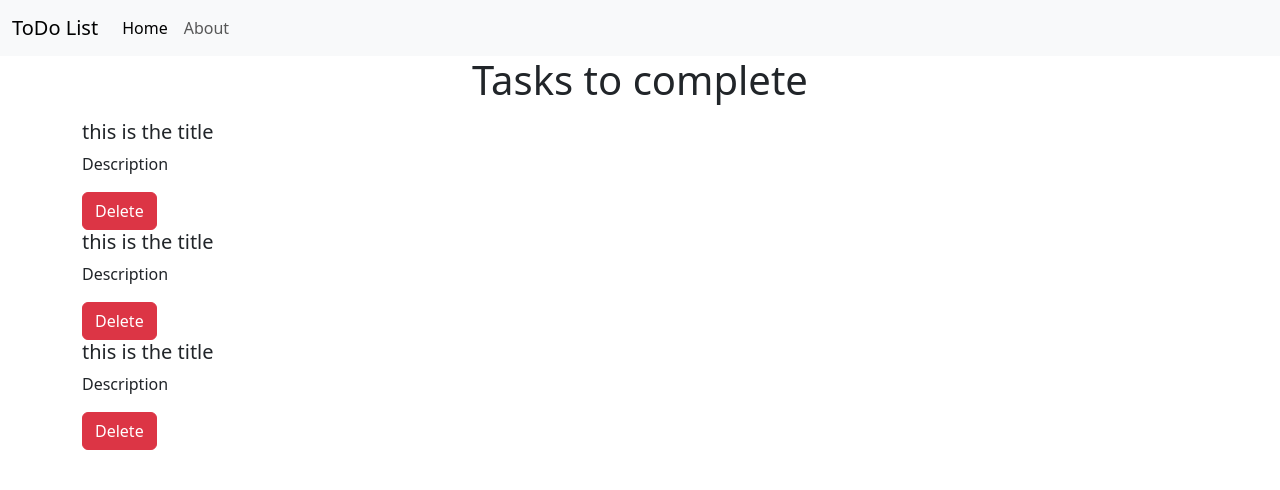
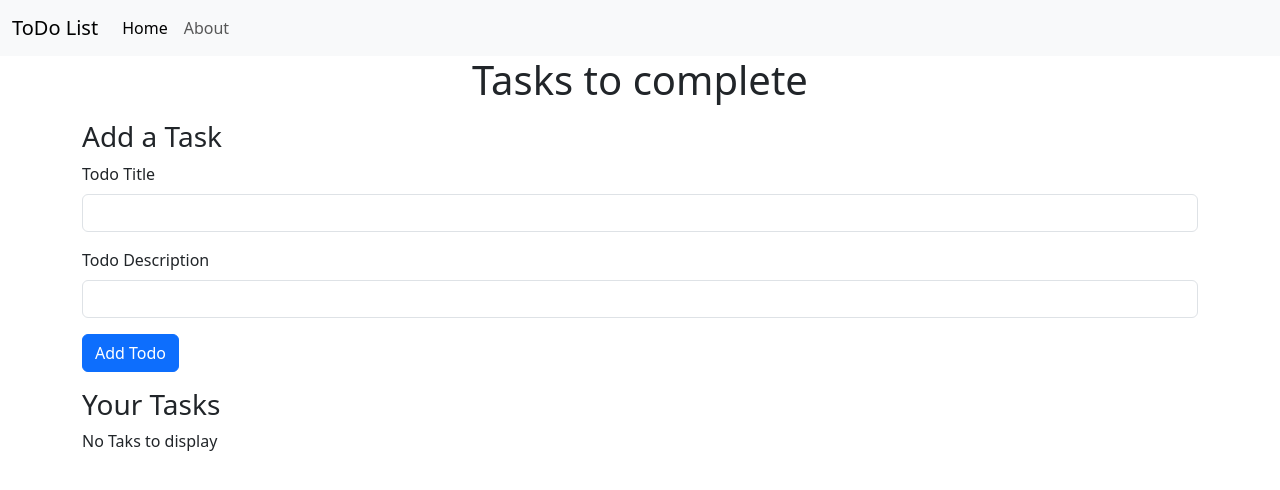
Before and after one commit to saisrinidhi8971/chw-todo-app, an Angular app: page / in a window 1280 px wide. Shown: the top 490 px of the page. Built offline with nearby package versions, Linux system fonts and the light colour scheme.

Commit message:
done with functionalites

```diff
--- a/src/app/MyComponents/add-todo/add-todo.component.html
+++ b/src/app/MyComponents/add-todo/add-todo.component.html
@@ -1 +1,16 @@
-<p>add-todo works!</p>
+<div class="my-3">
+<h3>Add a Task</h3>
+<form (ngSubmit)="onSubmit()">
+  <div class="mb-3">
+    <label for="title" class="form-label">Todo Title</label>
+    <input type="text" [(ngModel)]="title" class="form-control" id="title" name="title" aria-describedby="emailHelp">
+  </div>
+  <div class="mb-3">
+    <label for="desc" class="form-label">Todo Description</label>
+    <input type="text" class="form-control" id="desc" name="desc" [(ngModel)]="desc">
+  </div>
+
+  <button type="submit" class="btn btn-primary">Add Todo</button>
+</form>
+
+</div>
--- a/src/app/MyComponents/add-todo/add-todo.component.ts
+++ b/src/app/MyComponents/add-todo/add-todo.component.ts
@@ -1,10 +1,33 @@
-import { Component } from '@angular/core';
+import { Component, OnInit,Output, EventEmitter } from '@angular/core';
+import { Todo } from 'src/app/TODO';
 
 @Component({
   selector: 'app-add-todo',
   templateUrl: './add-todo.component.html',
   styleUrls: ['./add-todo.component.css']
 })
-export class AddTodoComponent {
+export class AddTodoComponent implements OnInit{
+
+  title!:string;
+  desc!:string;
+  @Output() todoAdd:EventEmitter<Todo>=new EventEmitter<Todo>();
+
+constructor(){
 
 }
+ngOnInit(): void {
+
+}
+onSubmit(){
+  const todo={
+    sno:8,
+    title:this.title,
+    desc:this.desc,
+    active:true
+  }
+  this.todoAdd.emit(todo);
+
+
+}
+
+}
--- a/src/app/MyComponents/todo-item/todo-item.component.html
+++ b/src/app/MyComponents/todo-item/todo-item.component.html
@@ -1,6 +1,7 @@
 <div class="mg-3">
   <h5>{{todo.title}}</h5>
   <p>{{todo.desc}}</p>
-  <button class="btn btn-danger" (click)="onClick(todo)"> Delete</button>
+  <button class="btn btn-sm btn-danger" (click)="onClick(todo)"> Delete</button>
+
 
 </div>
--- a/src/app/MyComponents/todos/todos.component.html
+++ b/src/app/MyComponents/todos/todos.component.html
@@ -1,3 +1,8 @@
+<app-add-todo (todoAdd)="addTodo($event)"></app-add-todo>
+<h3>Your Tasks</h3>
+<div *ngIf="this.todos.length===0; else elseBlock">No Taks to display</div>
+<ng-template #elseBlock>
 <div *ngFor="let todo of todos">
    <app-todo-item [todo]="todo" (todoDelete)="deleteTodo($event)"></app-todo-item>
 </div>
+</ng-template>
--- a/src/app/MyComponents/todos/todos.component.ts
+++ b/src/app/MyComponents/todos/todos.component.ts
@@ -7,28 +7,18 @@
   styleUrls: ['./todos.component.css']
 })
 export class TodosComponent implements OnInit {
-  todos:Todo[];
+  localItem:string|null;
+
+  todos!:Todo[];
+
   constructor(){
-    this.todos=[
-      {
-        sno:1,
-        title:"this is the title",
-        desc:"Description",
-        active:true
-      },
-      {
-        sno:2,
-        title:"this is the title",
-        desc:"Description",
-        active:true
-      },
-      {
-        sno:3,
-        title:"this is the title",
-        desc:"Description",
-        active:true
-      }
-    ]
+    this.localItem=localStorage.getItem("todos");
+    if(this.localItem==null){
+    this.todos=[]
+    }
+    else{
+      this.todos=JSON.parse(this.localItem);
+    }
   }
   ngOnInit(): void {
 
@@ -37,6 +27,13 @@
     console.log(todo);
     const index=this.todos.indexOf(todo);
     this.todos.splice(index,1);
+    localStorage.setItem("todos",JSON.stringify(this.todos));
+  }
+  addTodo(todo:Todo){
+    console.log(todo);
+    const index=this.todos.indexOf(todo);
+    this.todos.push(todo);
+    localStorage.setItem("todos",JSON.stringify(this.todos));
 
   }
 
--- a/src/app/app.module.ts
+++ b/src/app/app.module.ts
@@ -6,6 +6,7 @@
 import { TodosComponent } from './MyComponents/todos/todos.component';
 import { TodoItemComponent } from './MyComponents/todo-item/todo-item.component';
 import { AddTodoComponent } from './MyComponents/add-todo/add-todo.component';
+import { FormsModule } from '@angular/forms';
 
 @NgModule({
   declarations: [
@@ -16,7 +17,8 @@
   ],
   imports: [
     BrowserModule,
-    AppRoutingModule
+    AppRoutingModule,
+    FormsModule
   ],
   providers: [],
   bootstrap: [AppComponent]
```
